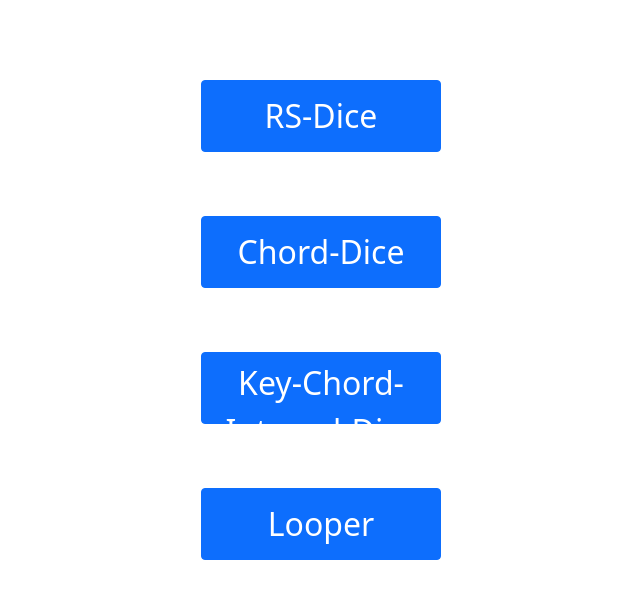
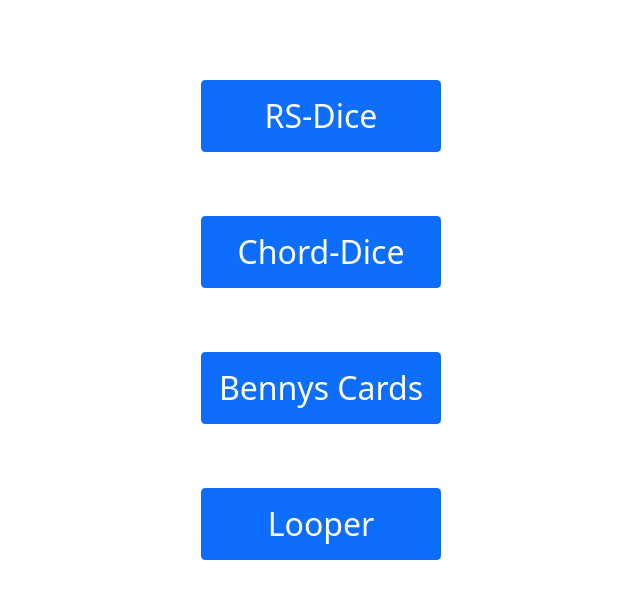
Before and after one commit to zombiegh0st/tools, a Nuxt app: page / in a window 1280 px wide. Shown: the top 598 px of the page, without its empty margins (319-959 px from the left). Built offline with nearby package versions, Linux system fonts and the light colour scheme; what vue-youtube would draw is missing.

Commit message:
ADD Bennys Cards page and update navigation; upgrade sass dependency

```diff
--- a/package.json
+++ b/package.json
@@ -15,15 +15,13 @@
 	"dependencies": {
 		"core-js": "^3.15.0",
 		"nuxt": "^2.15.7",
-		"sass": "^1.35.2",
+		"sass": "^1.85.0",
 		"vue-youtube": "^1.4.0"
 	},
 	"devDependencies": {
 		"@nuxt/types": "^2.15.7",
 		"@nuxt/typescript-build": "^2.1.0",
 		"@nuxtjs/pwa": "^3.3.5",
-		"fibers": "^5.0.0",
-		"node-sass": "^6.0.1",
 		"pug": "^3.0.2",
 		"pug-plain-loader": "^1.1.0",
 		"sass-loader": "10"
--- a/pages/key-chord-interval-dice.vue
+++ b/pages/bennys-cards.vue
@@ -2,7 +2,7 @@
 	<div class="main container d-flex align-items-center min-vh-100">
 		<div class="col text-center align-middle">
 			<div class="row align-items-center">
-				<span class="result">{{ shapes[idxShape] }} - {{ roots[idxRoot] }}</span>
+				<span class="result">{{ roots[idxRoot] }} • {{ intervals[idxShape] }}</span>
 			</div>
 			<div>
 				<Button class="roll-button" content="Roll" :onClick="roll" />
@@ -18,7 +18,7 @@
 			return {
 				idxRoot: 0,
 				idxShape: 0,
-				shapes: ['I', 'II', 'III', 'IV', 'V', 'VI', 'VII'],
+				intervals: ['I', 'II', 'III', 'IV', 'V', 'VI', 'VII'],
 				roots: [
 					'C',
 					'C#',
@@ -53,7 +53,7 @@
 				var newRoot = this.getRandomInt(this.roots.length);
 				this.idxRoot = newRoot;
 
-				var newShape = this.getRandomInt(this.shapes.length);
+				var newShape = this.getRandomInt(this.intervals.length);
 				this.idxShape = newShape;
 			},
 		},
--- a/pages/index.vue
+++ b/pages/index.vue
@@ -12,11 +12,8 @@
 				</button>
 			</div>
 			<div>
-				<button
-					class="btn btn-primary row button"
-					@click="goto('/key-chord-interval-dice')"
-				>
-					Key-Chord-Interval-Dice
+				<button class="btn btn-primary row button" @click="goto('/bennys-cards')">
+					Bennys Cards
 				</button>
 			</div>
 			<div>
```
Also changed, not shown: 1 other file (tests, documents, lock files or other folders).
